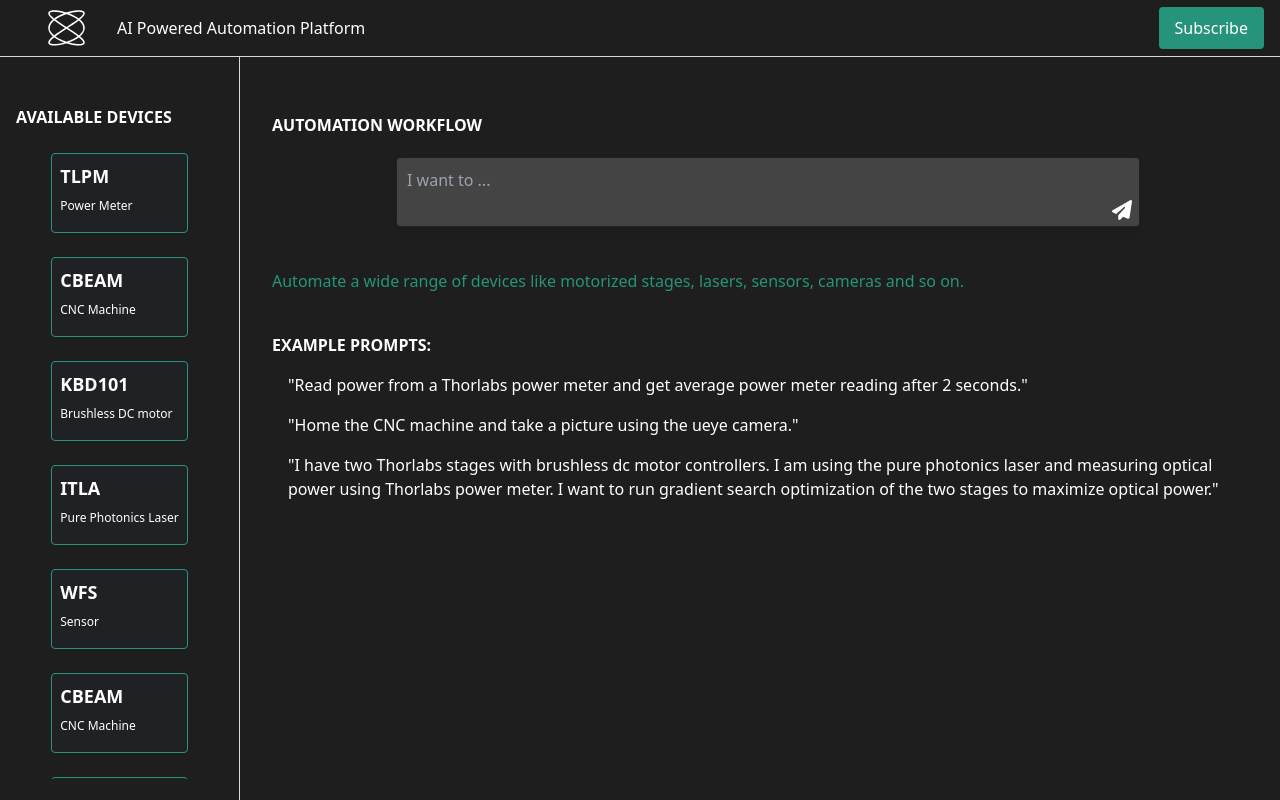
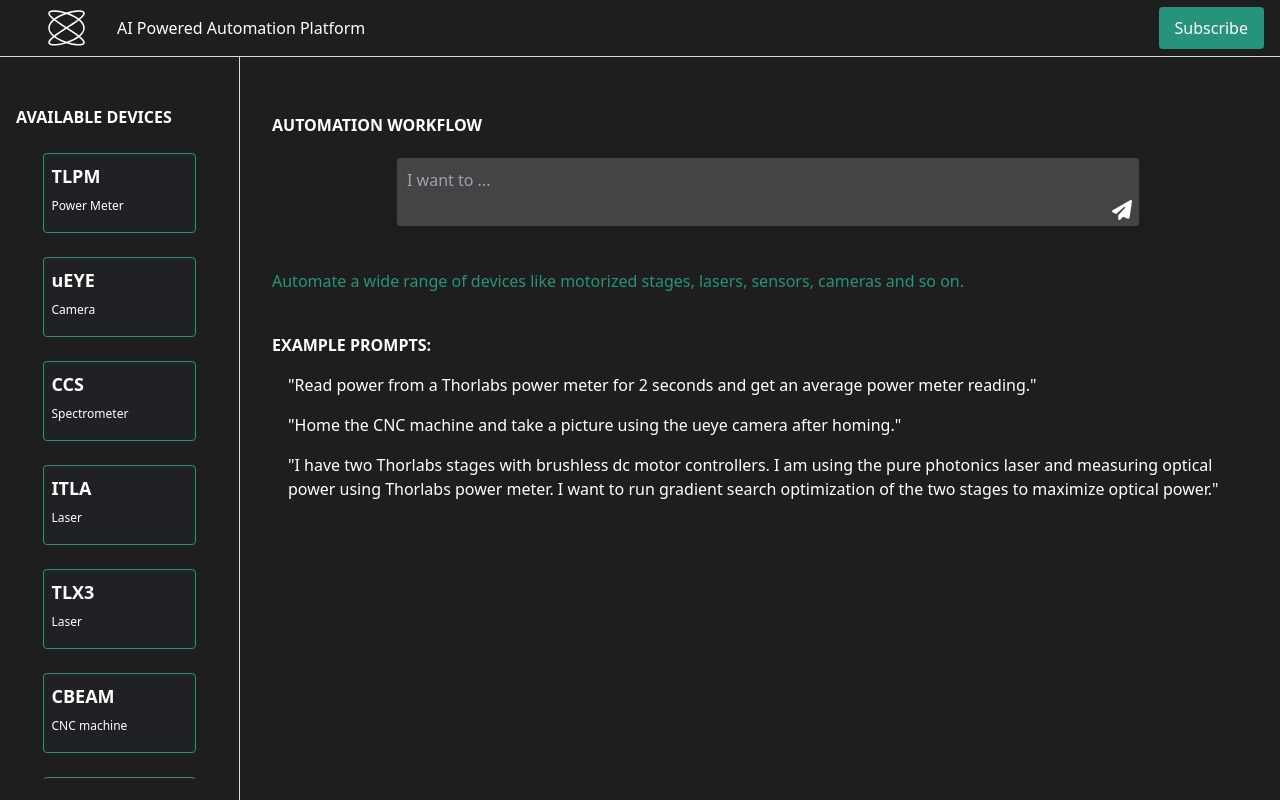
Before and after one commit to kharelpk/AIPoweredWorkflow, a React (Create React App) app in the folder frontend/: page / in a window 1280 px wide. Built offline with nearby package versions, Linux system fonts and the light colour scheme.

Commit message:
Updated the sidebar

```diff
--- a/frontend/src/components/TopBar.jsx
+++ b/frontend/src/components/TopBar.jsx
@@ -13,7 +13,7 @@ const Topbar = ({ onBurgerMenuClick }) => {
             </button>
           </li>
           <li className="inline-block">
-            <a href="/">
+            <a href="https://ctrlease.gatsbyjs.io">
               <img src={logo} alt="Logo" className="h-9 w-auto text-white fill-current" />
             </a>
           </li>
@@ -24,7 +24,7 @@ const Topbar = ({ onBurgerMenuClick }) => {
         <ul>
           <li>
             <a
-              href="/"
+              href="https://ctrlease.gatsbyjs.io/newsletter/"
               className="bg-[#26947A] text-white px-4 py-2.5 rounded hover:bg-[#1D7A66]"
             >
               Subscribe
--- a/frontend/src/data/devices.json
+++ b/frontend/src/data/devices.json
@@ -2,82 +2,92 @@
     {
       "title": "TLPM",
       "description": "Power Meter",
-      "info":"Device Info... A lot of Info. For sure!"
+      "info":"This Thorlabs Power Meter can be controlled via USB communication."
     },
     {
-      "title": "CBEAM",
-      "description": "CNC Machine",
-      "info":"Device Info... A lot of Info. For sure!"
+      "title": "uEYE",
+      "description": "Camera",
+      "info":"This IDS imaging uEye camera can be controlled via USB communication."
     },
     {
-        "title": "KBD101",
-        "description": "Brushless DC motor",
-        "info":"Device Info... A lot of Info. For sure!"
+        "title": "CCS",
+        "description": "Spectrometer",
+        "info":"This Thorlabs compact spectrometer can be controlled via USB communication."
+      },
+    {
+        "title": "ITLA",
+        "description": "Laser",
+        "info":"This tunable laser in the C and L-band from Pure-Photonics can be controlled via serial communication."
       },
       {
-        "title": "ITLA",
-        "description": "Pure Photonics Laser",
-        "info":"Device Info... A lot of Info. For sure!"
+        "title": "TLX3",
+        "description": "Laser",
+        "info":"This tunable O-band laser source from Thorlabs can be controlled via serial communication using USB or RS-232 ports."
+      },
+      {
+        "title": "CBEAM",
+        "description": "CNC machine",
+        "info":"The CBEAM CNC machine can be controlled via serial communication."
       },
       {
         "title": "WFS",
         "description": "Sensor",
-        "info":"Device Info... A lot of Info. For sure!"
+        "info":"This Thorlabs wavefront sensor can be controlled via USB communication."
       },
       {
-        "title": "CBEAM",
-        "description": "CNC Machine",
-        "info":"Device Info... A lot of Info. For sure!"
-      },
-      {
-          "title": "KBD101",
-          "description": "Brushless DC motor",
-          "info":"Device Info... A lot of Info. For sure!"
+          "title": "EDFA300S",
+          "description": "Optical amplifier",
+          "info":"This Thorlabs Erbuium doped fiber amplifier (EDFA) 300s can be controlled via a usb interface."
         },
         {
-          "title": "ITLA",
-          "description": "Pure Photonics Laser",
-          "info":"Device Info... A lot of Info. For sure!"
+          "title": "DC4100",
+          "description": "LED driver",
+          "info":"This Thorlabs DC4100 4-Channel LED Driver can be controlled via USB communication."
         },
         {
-            "title": "TLPM",
-            "description": "Power Meter",
-            "info":"Device Info... A lot of Info. For sure!"
+            "title": "UPLED",
+            "description": "LED driver",
+            "info":"This Thorlabs upLED driver can be controlled via USB communication."
           },
           {
             "title": "CBEAM",
             "description": "CNC Machine",
-            "info":"Device Info... A lot of Info. For sure!"
+            "info":"This CNC machine from Openbuilds can be controlled via serial communication."
           },
           {
               "title": "KBD101",
-              "description": "Brushless DC motor",
-              "info":"Device Info... A lot of Info. For sure!"
+              "description": "Motor controller",
+              "info":"This Thorlabs KBD101 Brushless DC Motor controller can be controlled via USB communication."
             },
             {
-              "title": "ITLA",
-              "description": "Pure Photonics Laser",
-              "info":"Device Info... A lot of Info. For sure!"
+              "title": "KIM101",
+              "description": "Motor controller",
+              "info":"The Thorlabs KIM101 Piezo Inertial Motor controller can be controlled via USB communication."
             },
             {
-              "title": "WFS",
-              "description": "Sensor",
-              "info":"Device Info... A lot of Info. For sure!"
+              "title": "KST101",
+              "description": "Motor controller",
+              "info":"The Thorlabs KST101 KCube Stepper Motor Controller can be controlled via USB communication."
             },
             {
-              "title": "CBEAM",
-              "description": "CNC Machine",
-              "info":"Device Info... A lot of Info. For sure!"
+              "title": "LK220",
+              "description": "Temperature control",
+              "info":"This Thermoelectric liquid chiller from Thorlabs can be controlled via serial communication using usb interface."
             },
             {
-                "title": "KBD101",
-                "description": "Brushless DC motor",
-                "info":"Device Info... A lot of Info. For sure!"
+                "title": "LCC25",
+                "description": "Liquid Crystal Controller",
+                "info":"This LCC25 Liquid Crystal Controller from Thorlabs can be controlled via USB communication."
               },
               {
-                "title": "ITLA",
-                "description": "Pure Photonics Laser",
-                "info":"Device Info... A lot of Info. For sure!"
+                "title": "MX10B",
+                "description": "Transmitter",
+                "info":"This MX10B Reference Transmitter from Thorlabs can be controlled via serial communication."
+              },
+              {
+                "title": "PAX1000",
+                "description": "Polarimeter",
+                "info":"This Thorlabs Polarimeter can be controlled via USB using SCPI communication protocol."
               }
 
 
--- a/frontend/src/data/sampleTextv2.js
+++ b/frontend/src/data/sampleTextv2.js
@@ -37,7 +37,7 @@ File: tllcc25.py
     _test_for_error(self, result)
 File: ueyewrapper.py
   Class: UYECAM
-  Docstring: Wrapper class for controlling uEye cameras.
+  Docstring: Wrapper class for controlling uEye machine vision cameras.
   Functions:
     __init__(self, device_id)
     connect(self)
--- a/frontend/src/pages/home/Home.jsx
+++ b/frontend/src/pages/home/Home.jsx
@@ -128,7 +128,7 @@ const Home = () => {
 
 
             {thinking && <Rings stroke="#26947a" height="3em"/>}
-            {thinking && <h5 className ="text-white">Thinking...</h5>}
+            {thinking && <h5 className ="text-white">Thinking...may take a few seconds.</h5>}
             {/* {thinking && (
             <p className="thinking-text text-white">
                 Thinking
@@ -145,8 +145,8 @@ const Home = () => {
                     EXAMPLE PROMPTS:
                 </h5>
                     <ul className="list-disc">
-                    <li className="ml-10 mt-4 text-white">"Read power from a Thorlabs power meter and get average power meter reading after 2 seconds."</li>
-                    <li className="ml-10 mt-4 text-white">"Home the CNC machine and take a picture using the ueye camera."</li>
+                    <li className="ml-10 mt-4 text-white">"Read power from a Thorlabs power meter for 2 seconds and get an average power meter reading."</li>
+                    <li className="ml-10 mt-4 text-white">"Home the CNC machine and take a picture using the ueye camera after homing."</li>
                     <li className="ml-10 mt-4 text-white">"I have two Thorlabs stages with brushless dc motor controllers. I am using the pure photonics laser and measuring optical power using Thorlabs power meter. I want to run gradient search optimization of the two stages to maximize optical power."</li>
                     {/* <li className="ml-10 mt-4 text-white"> "I want to synchronously acquire power readings from a Thorlabs Power meter and images from a ueye camera. The power readings are stored in a database whereas the camera images are stored in numpy array."</li> */}
                     </ul>
```
